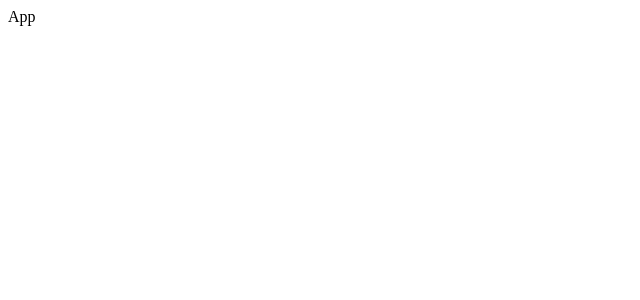
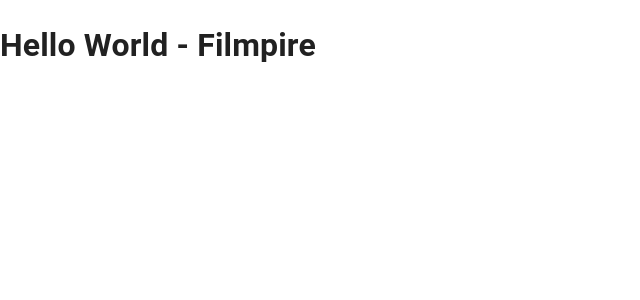
Before and after one commit to jorlar/filmpire, a React (Create React App) app: page / in a window 1280 px wide. Shown: the top 300 px of the page, without its empty margins (0-640 px from the left). Built offline with nearby package versions, Linux system fonts and the light colour scheme.

Commit message:
:art: Add dependencies

```diff
--- a/src/components/App.jsx
+++ b/src/components/App.jsx
@@ -1,7 +1,14 @@
 import React from "react";
+import { CssBaseline } from "@mui/material";
+import { Route, Switch } from "react-router-dom";
 
 const App = () => {
-  return <div>App</div>;
+  return (
+    <div>
+      <CssBaseline />
+      <h1>Hello World - Filmpire</h1>
+    </div>
+  );
 };
 
 export default App;
```
Also changed, not shown: package.json (+6 -4 lines), .eslintrc.js, 1 other file (tests, documents, lock files or other folders).
